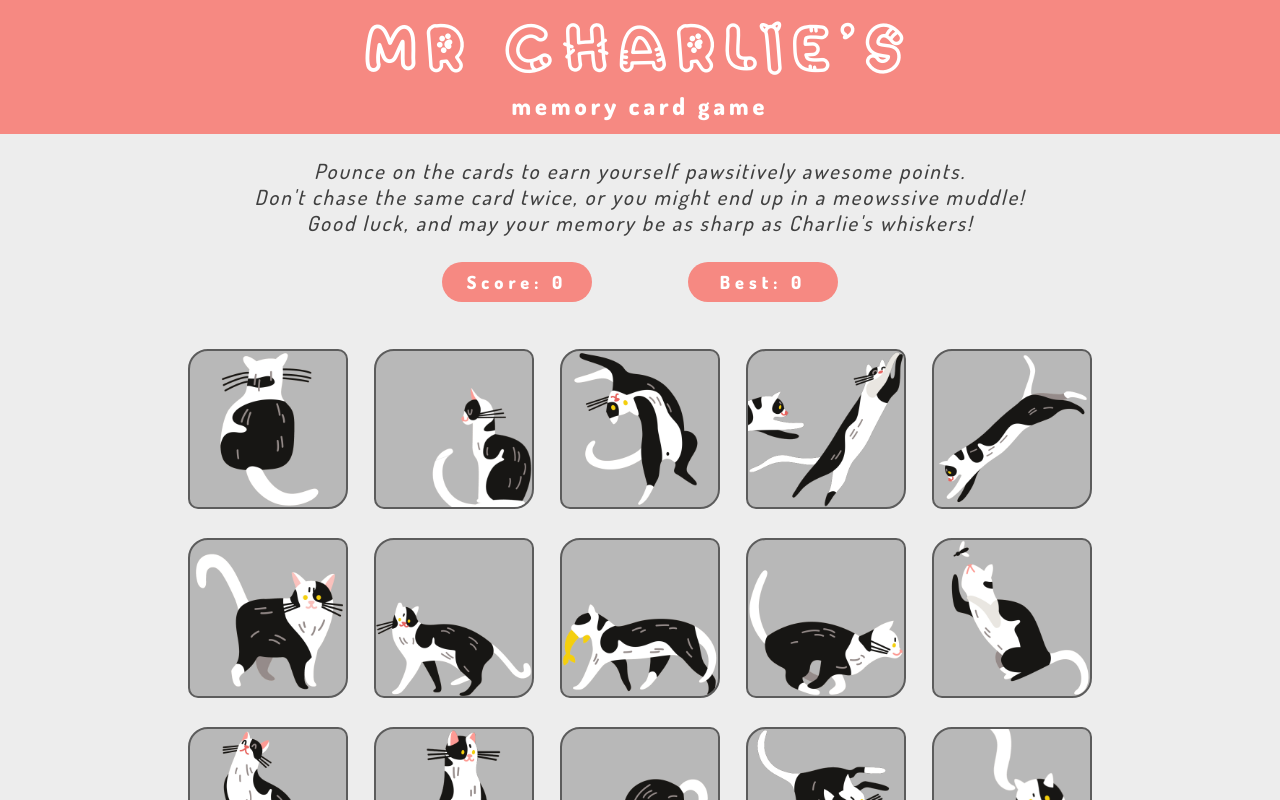
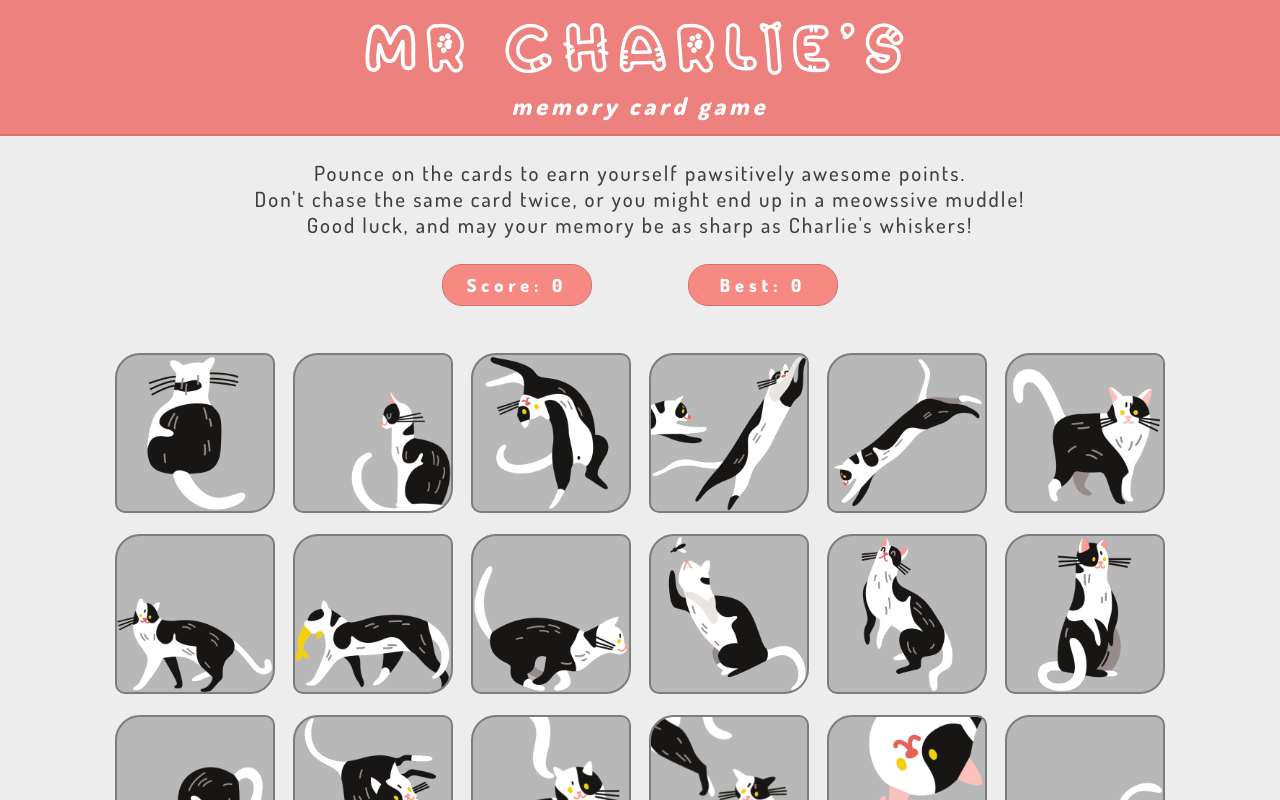
Before and after one commit to yuliana-r/memory-card-game, a React (Vite) app: page / in a window 1280 px wide. Shown: the top 800 px of the page. Built offline with nearby package versions, Linux system fonts and the light colour scheme.

Commit message:
Update some styling

```diff
--- a/src/App.jsx
+++ b/src/App.jsx
@@ -14,12 +14,16 @@ export default function App() {
     if (score > bestScore) {
       setBestScore(score);
     }
+    console.log('Aw you lost! Play again?');
     setScore(0);
     setGameOver(true);
   }
 
   function incrementScore() {
     setScore(prevScore => prevScore + 1);
+    if (score == 21) {
+      console.log('You won the game! Play again?');
+    }
     setGameOver(false);
   }
 
--- a/src/components/Card.jsx
+++ b/src/components/Card.jsx
@@ -1,5 +1,5 @@
 /* eslint-disable react/prop-types */
-import { useState } from 'react';
+import { useEffect, useState } from 'react';
 
 export default function Card(props) {
   const [wasClicked, setWasClicked] = useState(false);
@@ -14,6 +14,12 @@ export default function Card(props) {
     props.shuffleCards();
   }
 
+  useEffect(() => {
+    if (props.gameOver) {
+      setWasClicked(false);
+    }
+  }, [props.gameOver]);
+
 
   return(
     <button className='card-btn'>
--- a/src/components/CardGrid.jsx
+++ b/src/components/CardGrid.jsx
@@ -1,6 +1,5 @@
 /* eslint-disable react/prop-types */
 import Card from './Card';
-import Info from './Info';
 import { useState } from 'react';
 
 import BackCat from '../assets/images/charlie-cat-1.png';
--- a/src/styles/index.css
+++ b/src/styles/index.css
@@ -18,15 +18,16 @@ body {
 }
 
 header {
-    background-color: #F68982;
+    background-color: #ec817d;
     display: flex;
     flex-direction: column;
     justify-content: center;
     align-items: center;
     padding: 0.5em;
     width: 100%;
-    height: 20%;
+    height: 20rem;
     user-select: none;
+    border-bottom: 2px solid #d47471;
 }
 
 #root {
@@ -34,7 +35,8 @@ header {
     flex-direction: column;
     align-items: center;
     justify-content: space-between;
-    height: 100vh;
+    height: 100%;
+    min-width: 450px;
 }
 
 .instructions {
@@ -44,7 +46,6 @@ header {
     letter-spacing: 2px;
     color: #404040;
     font-weight: 500;
-    font-style: italic;
     text-align: center;
     user-select: none;
 }
@@ -69,6 +70,7 @@ header {
     color: #fff;
     margin: 5px;
     letter-spacing: 4px;
+    font-style: italic;
 }
 
 main {
@@ -77,7 +79,7 @@ main {
     justify-content: center;
     align-items: center;
     margin: 1rem;
-    width: 75%;
+    width: 95%;
 }
 
 .cards-grid {
@@ -87,7 +89,7 @@ main {
     justify-content: center;
     align-items: center;
     width: 100%;
-    gap: 1rem;
+    gap: 0.5rem;
     margin: 0.5rem;
 }
 
@@ -95,8 +97,8 @@ main {
     width: 10rem;
     height: 10rem;
     background-color: #b8b8b8;
-    border: 2px solid #5c5c5c;
-    border-radius: 20px 10px;
+    border: 2px solid #7d7d7d;
+    border-radius: 25px 10px;
 }
 
 
@@ -143,6 +145,7 @@ main {
     justify-content: center;
     align-items: center;
     margin: 0.5rem 3rem;
+    border: 1px solid #d47471;
 }
 
 
```
Also changed, not shown: src/assets/images/background.jpg (deleted).
